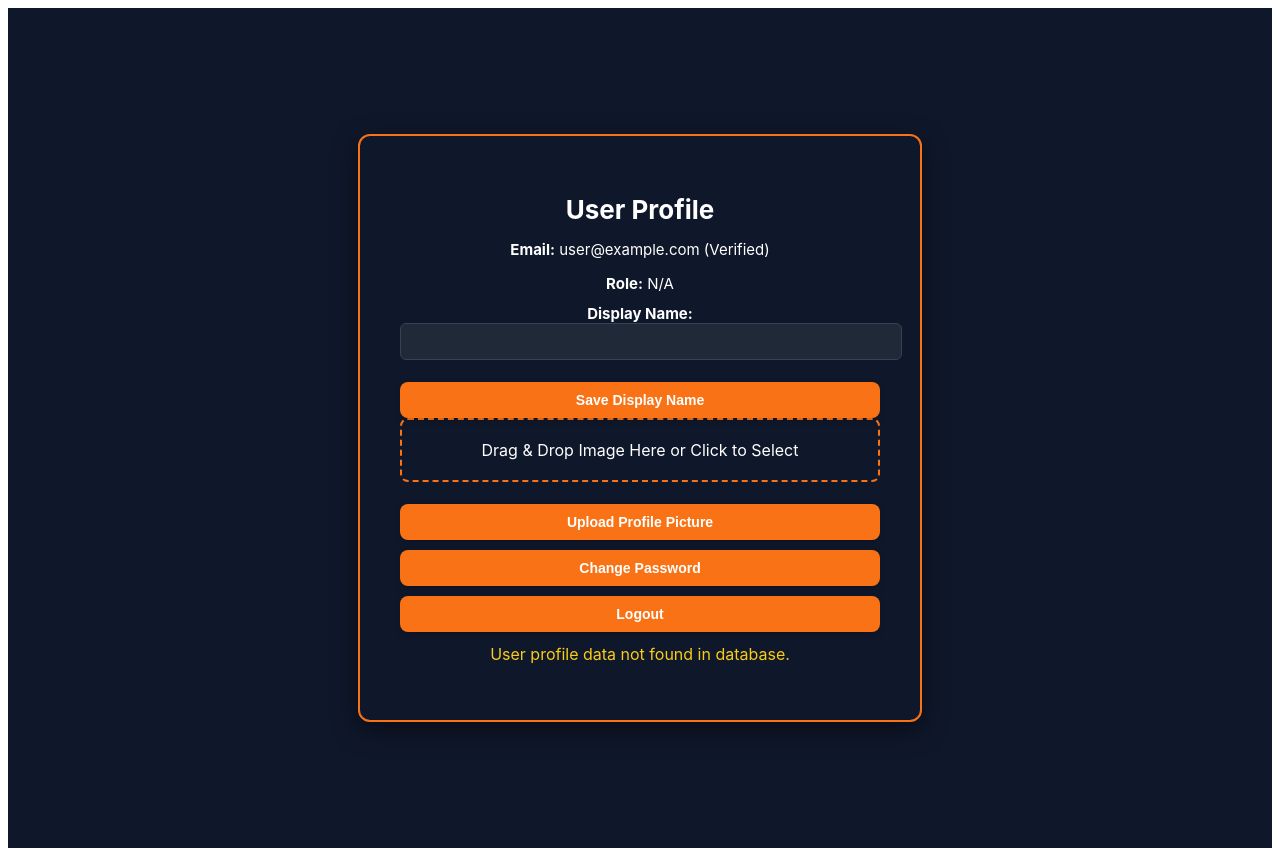
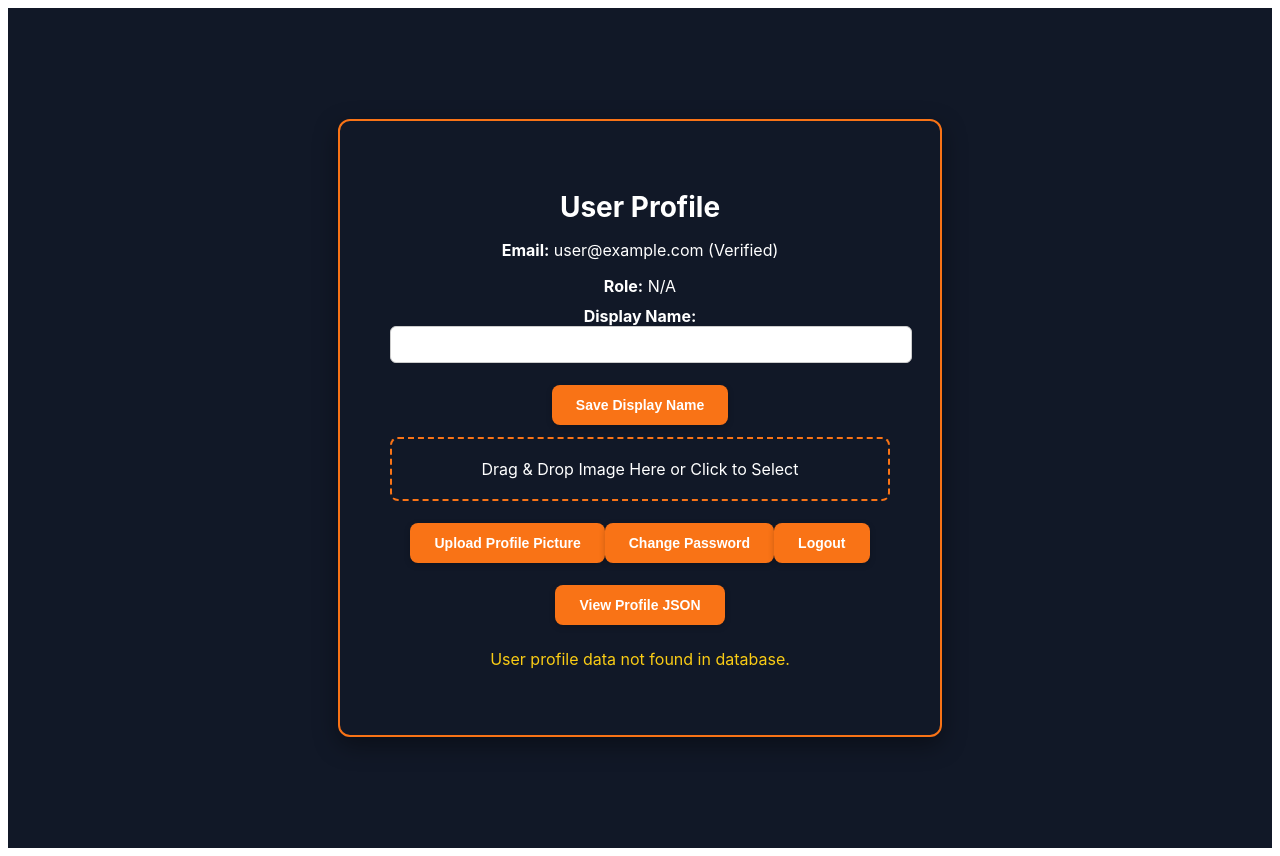
Before and after one commit to Wavonics/impact-dashboard-ui-react, a React (Create React App) app: page /profile in a window 1280 px wide. Built offline with nearby package versions, Linux system fonts and the light colour scheme; no server answers; the database is empty; sample sign-in values are in the browser's storage.

Commit message:
Update Profile.js

```diff
--- a/src/components/Profile.js
+++ b/src/components/Profile.js
@@ -56,10 +56,12 @@ export default function Profile() {
       return;
     }
     try {
-      await updateProfile(user, { displayName: newDisplayName });
-      await setDoc(doc(db, 'users', user.uid), { ...profileData, displayName: newDisplayName }, { merge: true });
+      const currentUser = auth.currentUser; // 🔥 fix: use current user
+      await updateProfile(currentUser, { displayName: newDisplayName });
+      await setDoc(doc(db, 'users', currentUser.uid), { ...profileData, displayName: newDisplayName }, { merge: true });
       setProfileData((prev) => ({ ...prev, displayName: newDisplayName }));
       setMessage('Display name updated!');
+      setTimeout(() => setMessage(''), 3000); // optional: auto-clear
     } catch (error) {
       console.error(error);
       setMessage('Error updating display name.');
@@ -79,9 +81,7 @@ export default function Profile() {
     setPreviewURL(URL.createObjectURL(file));
   };
 
-  const handleDragOver = (e) => {
-    e.preventDefault();
-  };
+  const handleDragOver = (e) => e.preventDefault();
 
   const handleUploadPhoto = async () => {
     if (!selectedFile) {
@@ -96,6 +96,7 @@ export default function Profile() {
       await setDoc(doc(db, 'users', user.uid), { ...profileData, photoURL: downloadURL }, { merge: true });
       setProfileData((prev) => ({ ...prev, photoURL: downloadURL }));
       setMessage('Profile picture uploaded & saved!');
+      setTimeout(() => setMessage(''), 3000);
     } catch (error) {
       console.error(error);
       setMessage('Error uploading photo.');
@@ -108,6 +109,7 @@ export default function Profile() {
       try {
         await updatePassword(user, newPass);
         setMessage('Password updated!');
+        setTimeout(() => setMessage(''), 3000);
       } catch (error) {
         console.error(error);
         setMessage('Error updating password.');
@@ -127,7 +129,7 @@ export default function Profile() {
     justifyContent: 'center',
     alignItems: 'center',
     minHeight: '100vh',
-    backgroundColor: '#0f172a', // darker gray
+    backgroundColor: '#111827',
     color: '#fff',
     fontFamily: "'Inter', 'Segoe UI', 'Helvetica', sans-serif",
     padding: '20px',
@@ -137,23 +139,17 @@ export default function Profile() {
   const boxStyle = {
     border: '2px solid #f97316',
     borderRadius: '12px',
-    padding: '40px',
-    maxWidth: '90%',
-    width: '480px',
-    boxShadow: '0 8px 24px rgba(0,0,0,0.5)'
+    padding: '50px',
+    maxWidth: '500px',
+    boxShadow: '0 8px 24px rgba(0,0,0,0.4)'
   };
 
-  const fieldStyle = {
-    fontSize: '15px',
-    marginBottom: '10px'
-  };
+  const fieldStyle = { fontSize: '16px', marginBottom: '10px' };
 
   const inputStyle = {
     padding: '10px',
     borderRadius: '6px',
-    border: '1px solid #374151',
-    backgroundColor: '#1f2937',
-    color: '#fff',
+    border: '1px solid #ccc',
     width: '100%',
     marginBottom: '12px'
   };
@@ -163,13 +159,13 @@ export default function Profile() {
     color: '#fff',
     border: 'none',
     borderRadius: '8px',
-    padding: '10px 20px',
+    padding: '12px 24px',
     cursor: 'pointer',
     fontSize: '14px',
     fontWeight: '600',
     boxShadow: '0 2px 6px rgba(0,0,0,0.2)',
     marginTop: '10px',
-    width: '100%'
+    marginBottom: '12px' // 🔥 added marginBottom!
   };
 
   const dropzoneStyle = {
@@ -180,39 +176,90 @@ export default function Profile() {
     marginBottom: '12px'
   };
 
+  const handleHover = (e, isEnter) => {
+    e.target.style.backgroundColor = isEnter ? '#ea580c' : '#f97316';
+  };
+
   return (
     <div style={containerStyle}>
       <div style={boxStyle}>
-        <h1 style={{ fontSize: '26px', fontWeight: '700', marginBottom: '12px' }}>User Profile</h1>
-        {previewURL && <img src={previewURL} alt="Preview" style={{ width: '120px', borderRadius: '50%', marginBottom: '15px' }} />}
+        <h1 style={{ fontSize: '28px', fontWeight: '700', marginBottom: '15px' }}>User Profile</h1>
+        {previewURL && <img src={previewURL} alt="Preview" style={{ width: '150px', borderRadius: '50%', marginBottom: '15px' }} />}
         {user && (
           <>
             <p style={fieldStyle}><strong>Email:</strong> {user.email} {user.emailVerified ? '(Verified)' : '(Not Verified)'}</p>
             <p style={fieldStyle}><strong>Role:</strong> {profileData.role || 'N/A'}</p>
             <label style={fieldStyle}><strong>Display Name:</strong></label>
-            <input type="text" value={newDisplayName} onChange={(e) => setNewDisplayName(e.target.value)} style={inputStyle} />
-            <button style={buttonStyle} onClick={handleSaveDisplayName}>Save Display Name</button>
-            <div style={dropzoneStyle} onDrop={handleDrop} onDragOver={handleDragOver} onClick={() => fileInputRef.current.click()}>
+            <input
+              type="text"
+              value={newDisplayName}
+              onChange={(e) => setNewDisplayName(e.target.value)}
+              style={inputStyle}
+            />
+            <button
+              style={buttonStyle}
+              onClick={handleSaveDisplayName}
+              onMouseEnter={(e) => handleHover(e, true)}
+              onMouseLeave={(e) => handleHover(e, false)}
+            >
+              Save Display Name
+            </button>
+            <div
+              style={dropzoneStyle}
+              onDrop={handleDrop}
+              onDragOver={handleDragOver}
+              onClick={() => fileInputRef.current.click()}
+            >
               Drag & Drop Image Here or Click to Select
-              <input type="file" ref={fileInputRef} onChange={handleFileSelect} style={{ display: 'none' }} accept="image/*" />
+              <input
+                type="file"
+                ref={fileInputRef}
+                onChange={handleFileSelect}
+                style={{ display: 'none' }}
+                accept="image/*"
+              />
             </div>
-            <button style={buttonStyle} onClick={handleUploadPhoto}>Upload Profile Picture</button>
-            {!user.emailVerified && <button style={buttonStyle} onClick={handleResendVerification}>Resend Verification Email</button>}
-            <button style={buttonStyle} onClick={handleChangePassword}>Change Password</button>
-            <button style={buttonStyle} onClick={handleLogout}>Logout</button>
-            {profileData.role === 'Admin' && (
+            <button
+              style={buttonStyle}
+              onClick={handleUploadPhoto}
+              onMouseEnter={(e) => handleHover(e, true)}
+              onMouseLeave={(e) => handleHover(e, false)}
+            >
+              Upload Profile Picture
+            </button>
+            {!user.emailVerified && (
               <button
-                style={{ ...buttonStyle, backgroundColor: showJson ? '#10b981' : '#f97316' }}
-                onClick={() => setShowJson(!showJson)}
+                style={buttonStyle}
+                onClick={handleResendVerification}
+                onMouseEnter={(e) => handleHover(e, true)}
+                onMouseLeave={(e) => handleHover(e, false)}
               >
-                {showJson ? 'Hide Profile JSON' : 'View Profile JSON'}
+                Resend Verification Email
               </button>
             )}
-            {showJson && (
-              <pre style={{ textAlign: 'left', fontSize: '12px', backgroundColor: '#1f2937', padding: '10px', marginTop: '10px', borderRadius: '8px', maxHeight: '200px', overflowY: 'auto' }}>
-                {JSON.stringify(profileData, null, 2)}
-              </pre>
-            )}
+            <button
+              style={buttonStyle}
+              onClick={handleChangePassword}
+              onMouseEnter={(e) => handleHover(e, true)}
+              onMouseLeave={(e) => handleHover(e, false)}
+            >
+              Change Password
+            </button>
+            <button
+              style={buttonStyle}
+              onClick={handleLogout}
+              onMouseEnter={(e) => handleHover(e, true)}
+              onMouseLeave={(e) => handleHover(e, false)}
+            >
+              Logout
+            </button>
+            <button
+              style={{ ...buttonStyle, backgroundColor: showJson ? '#10b981' : '#f97316' }}
+              onClick={() => setShowJson(!showJson)}
+            >
+              {showJson ? 'Hide Profile JSON' : 'View Profile JSON'}
+            </button>
+            {showJson && <pre style={{ textAlign: 'left', fontSize: '12px', backgroundColor: '#1f2937', padding: '10px', marginTop: '10px', borderRadius: '8px', maxHeight: '200px', overflowY: 'auto' }}>{JSON.stringify(profileData, null, 2)}</pre>}
             {message && <p style={{ color: '#facc15', marginTop: '12px' }}>{message}</p>}
           </>
         )}
```
